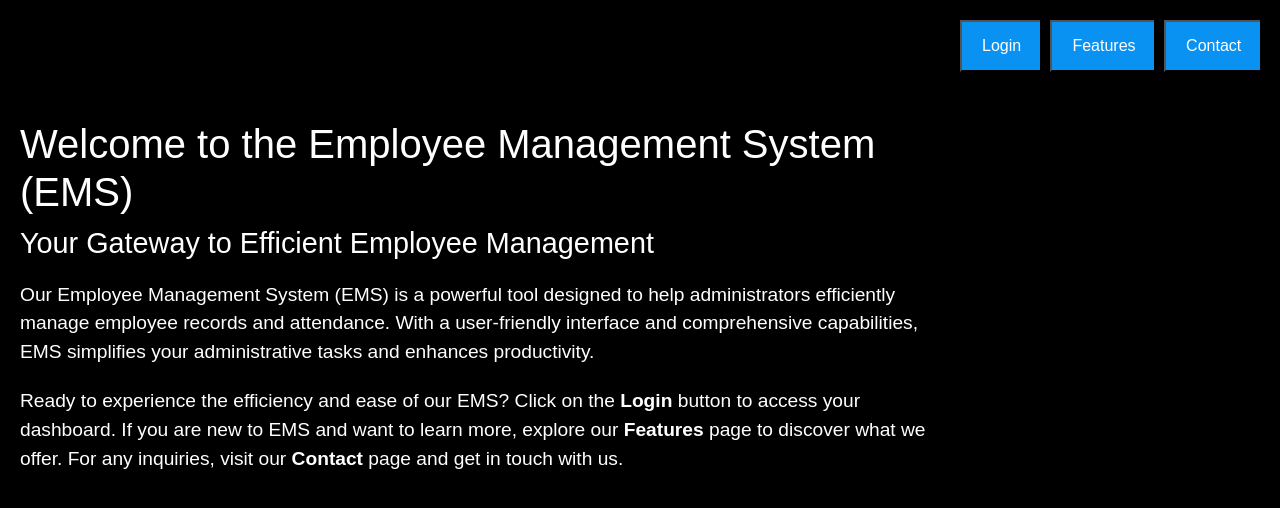
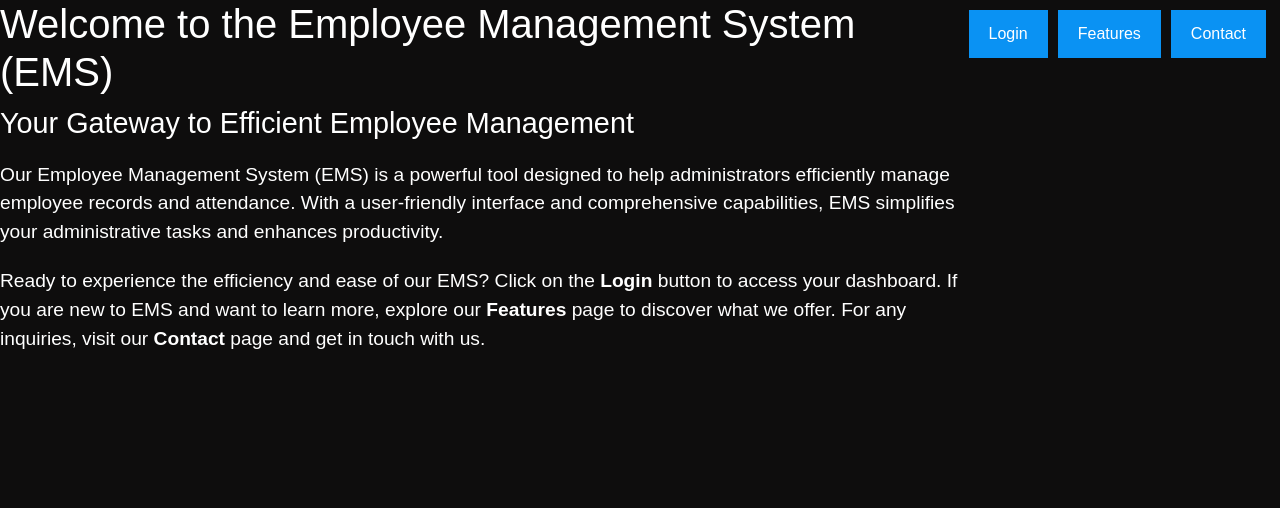
Before and after one commit to Satwik78901/EMS-Client, a React (Create React App) app: page / in a window 1280 px wide. Shown: the top 508 px of the page. Built offline with nearby package versions, Linux system fonts and the light colour scheme.

Commit message:
Updated Home css

```diff
--- a/src/Home.css
+++ b/src/Home.css
@@ -4,34 +4,55 @@
   box-sizing: border-box;
 }
 
+body,
+html {
+  width: 100%;
+  height: 100%;
+  overflow: hidden;
+}
+
 .backgroundWrap {
+  width: 100vw;
+  height: 100vh;
+  background: rgb(14, 13, 13);
+  background-size: cover;
+  background-repeat: no-repeat;
   font-family: 'Whitney', sans-serif;
-  background-color: black;
-  background-size: cover;
-  height: 100vh;
-  display: flex;
-  justify-content: flex-end;
-  align-items: flex-start;
-  padding: 20px;
+  position: relative;
+}
+
+.position {
+  position: absolute;
+  width: 100vw;
+  height: calc(100vh - 50px);
+  display: grid;
+  place-items: center;
+  top: 50px;
 }
 
 .buttonsPosition {
-  display: flex;
-  align-items: center;
+  position: absolute;
+  top: 10px;
+  right: 14px;
+  z-index: 2;
 }
 
 .buttonsPosition button {
   margin-left: 10px;
 }
+
 .button-styles {
   background-color: #0a92f3;
   color: white;
   padding: 12px 20px;
+  border: none;
+  cursor: pointer;
 }
+
 .contentWrap {
   max-width: 75%;
-  margin-top: 100px;
   color: white;
+  z-index: 1;
 }
 
 .contentWrap h1 {
@@ -48,3 +69,15 @@
   font-size: 1.2em;
   margin-bottom: 20px;
 }
+
+.containerWrap {
+  width: 784px;
+  max-width: 90vw;
+  padding: 32px;
+  background-color: #2a2b38;
+  background: #363940;
+  border-radius: 6px;
+  display: grid;
+  place-items: center;
+  box-shadow: 0 2px 10px 0 rgba(0, 0, 0, 0.2);
+}
```
